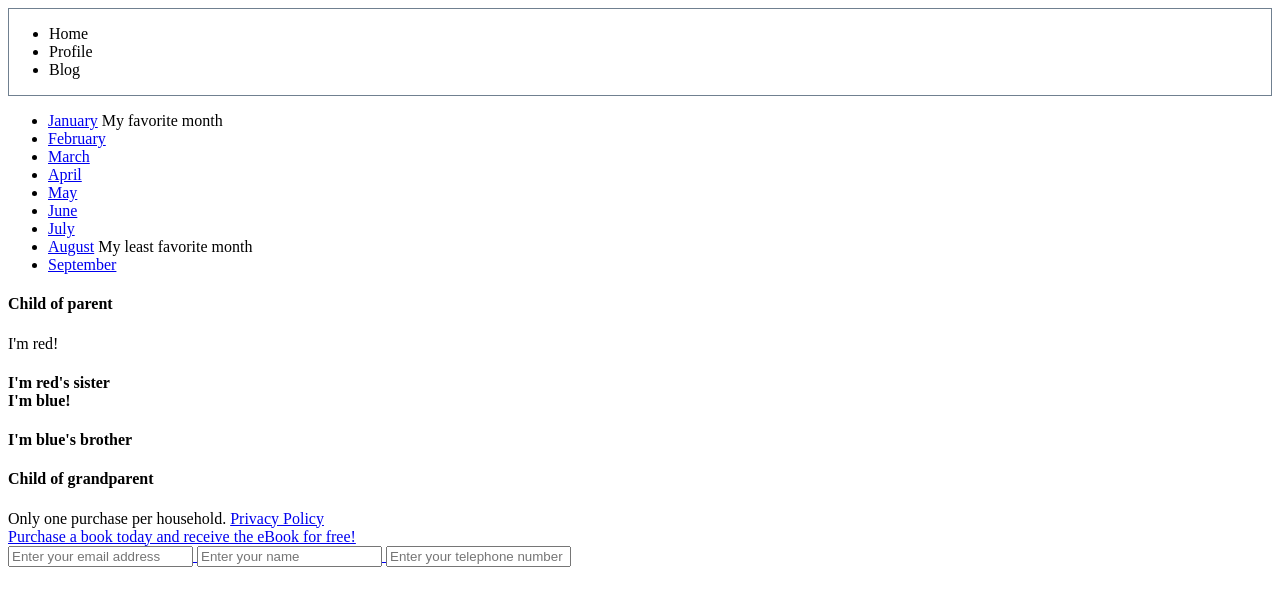
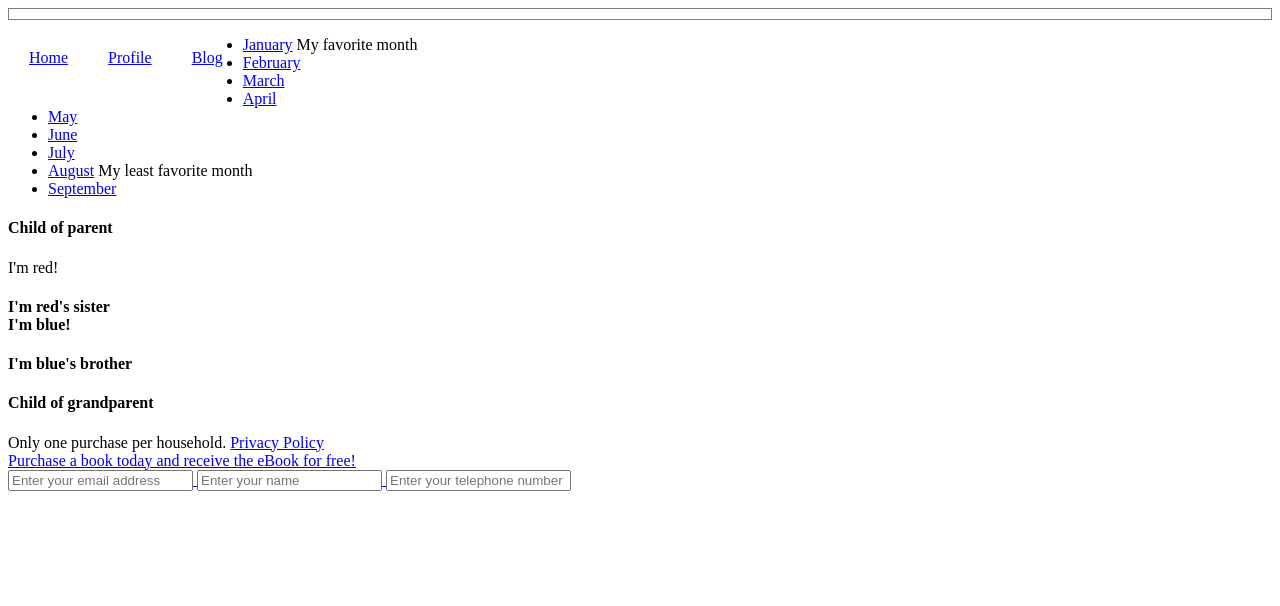
Before and after one commit to SMITHsharon/css-selectors, a plain HTML site: page index.html in a window 1280 px wide. Drawn offline with Linux system fonts and the light colour scheme.

Commit message:
styled navigation bar

```diff
--- a/index.html
+++ b/index.html
@@ -7,11 +7,14 @@
   </head>
   <body>
 	 <header>
-	  <ul>
-	    <li>Home</li>
-	    <li>Profile</li>
-	    <li>Blog</li>
-	  </ul>
+	 <nav>
+		<ul class="nav">
+		  <li><a href="#home">Home</a></li>
+		  <li><a href="#profile">Profile</a></li>
+		  <li><a href="#blog">Blog</a></li>
+		</ul>
+	  </nav>
+
 	</header>
 
 	<section>
--- a/selectors.css
+++ b/selectors.css
@@ -1,3 +1,23 @@
 header {
 	border: 1px solid slategray;
 }
+
+/* Remove margins and padding from the list */
+ul.nav {
+	list-style-type: none;
+	margin: 0 0 10px;
+	padding: 0;
+}
+
+/* Float the list items side by side */
+ul.nav li {
+	float: left;
+}
+
+/* Style the links inside the list items */
+ul.nav li a {
+	display: inline-block;
+	text-align: center;
+	padding: 30px 20px;
+	margin: 0 0 10px;
+}
```
